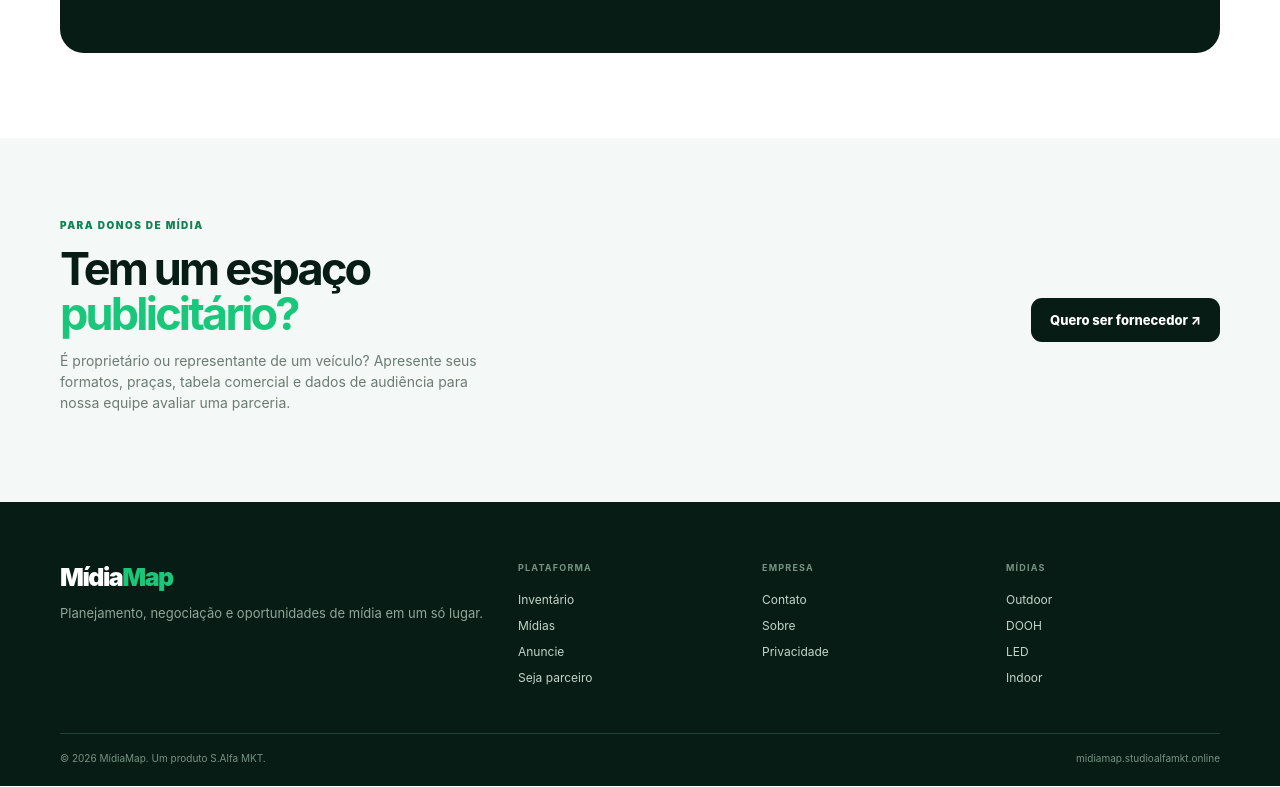
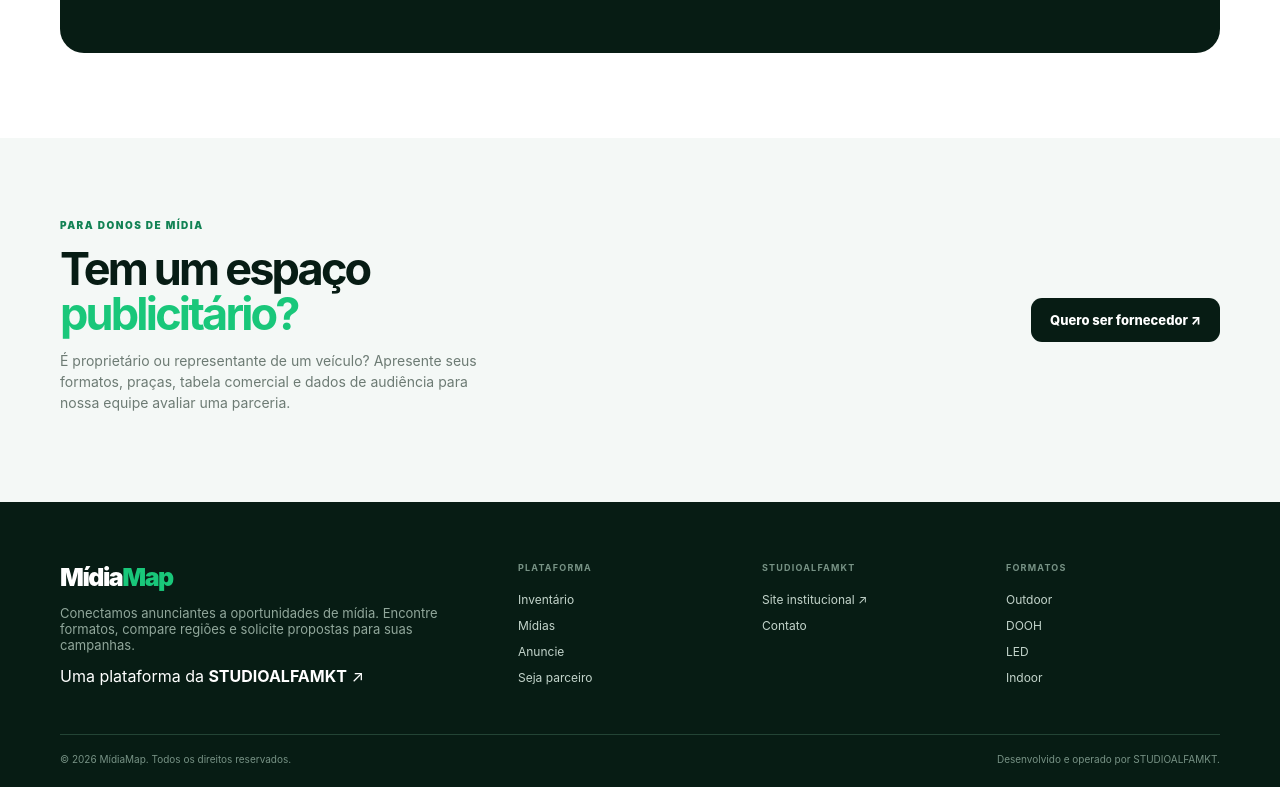
Before and after one commit to studioalfamarketingdigital-dev/midiamap-github-pages, a Next.js app: page / in a window 1280 px wide. Shown: the part 3459-4246 px from the top of the page. Built offline with nearby package versions, Linux system fonts and the light colour scheme.

Commit message:
Improve footer and credit STUDIOALFAMKT

```diff
--- a/app/page.tsx
+++ b/app/page.tsx
@@ -88,7 +88,7 @@ export default function Home() {
         <section className="owner-section" id="cadastro"><div className="container owner-inner"><div><span className="eyebrow">PARA DONOS DE MÍDIA</span><h2>Tem um espaço<br /><span>publicitário?</span></h2><p>É proprietário ou representante de um veículo? Apresente seus formatos, praças, tabela comercial e dados de audiência para nossa equipe avaliar uma parceria.</p></div><a className="button button-dark" href="mailto:studioalfamktag@bol.com.br?subject=Cadastro de veículo de mídia no MídiaMap&body=Olá! Quero cadastrar meu veículo de mídia na base da MídiaMap.\n\nNome do veículo/empresa:\nCidade/UF:\nFormatos disponíveis:\nContato comercial:\nTabela e mídia kit (anexar):">Quero ser fornecedor ↗</a></div></section>
       </main>
 
-      <footer className="footer"><div className="container footer-main"><div><a className="brand footer-brand" href="#top">Mídia<span>Map</span></a><p>Planejamento, negociação e oportunidades de mídia em um só lugar.</p></div><div className="footer-col"><b>PLATAFORMA</b><a href="#inventario">Inventário</a><a href="#midias">Mídias</a><a href="#anuncie">Anuncie</a><a href="#cadastro">Seja parceiro</a></div><div className="footer-col"><b>EMPRESA</b><a href="mailto:studioalfamktag@bol.com.br">Contato</a><a href="#top">Sobre</a><a href="#top">Privacidade</a></div><div className="footer-col"><b>MÍDIAS</b><a href="#inventario">Outdoor</a><a href="#inventario">DOOH</a><a href="#inventario">LED</a><a href="#inventario">Indoor</a></div></div><div className="container footer-bottom"><span>© 2026 MídiaMap. Um produto S.Alfa MKT.</span><span>midiamap.studioalfamkt.online</span></div></footer>
+      <footer className="footer"><div className="container footer-main"><div className="footer-about"><a className="brand footer-brand" href="#top">Mídia<span>Map</span></a><p>Conectamos anunciantes a oportunidades de mídia. Encontre formatos, compare regiões e solicite propostas para suas campanhas.</p><a className="footer-company-link" href="https://studioalfamkt.online/" target="_blank" rel="noopener noreferrer">Uma plataforma da <strong>STUDIOALFAMKT</strong> <span>↗</span></a></div><div className="footer-col"><b>PLATAFORMA</b><a href="#inventario">Inventário</a><a href="#midias">Mídias</a><a href="#anuncie">Anuncie</a><a href="#cadastro">Seja parceiro</a></div><div className="footer-col"><b>STUDIOALFAMKT</b><a href="https://studioalfamkt.online/" target="_blank" rel="noopener noreferrer">Site institucional ↗</a><a href="mailto:studioalfamktag@bol.com.br">Contato</a></div><div className="footer-col"><b>FORMATOS</b><a href="#inventario">Outdoor</a><a href="#inventario">DOOH</a><a href="#inventario">LED</a><a href="#inventario">Indoor</a></div></div><div className="container footer-bottom"><span>© 2026 MídiaMap. Todos os direitos reservados.</span><span>Desenvolvido e operado por <a href="https://studioalfamkt.online/" target="_blank" rel="noopener noreferrer">STUDIOALFAMKT</a>.</span></div></footer>
     </>
   );
 }
```
